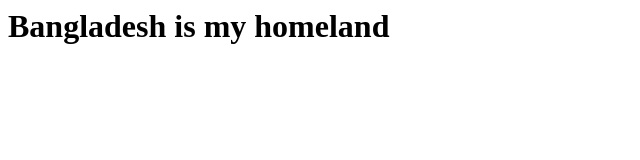
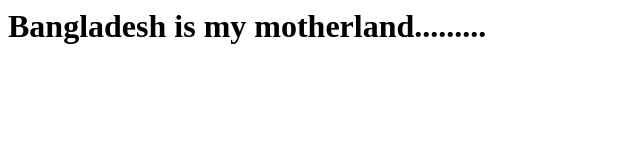
Before and after one commit to asifrokin/test-2, a plain HTML site: page index.html in a window 1280 px wide. Shown: the whole page, without its empty margins (0-640 px from the left). Drawn offline with Linux system fonts and the light colour scheme.

Commit message:
Third Commit

```diff
--- a/index.html
+++ b/index.html
@@ -3,6 +3,6 @@
 
 	  </head>
 	  <body>
-	      <h1>Bangladesh is my homeland</h1>
+	      <h1>Bangladesh is my motherland.........</h1>
 	  </body>
 </html>
```
